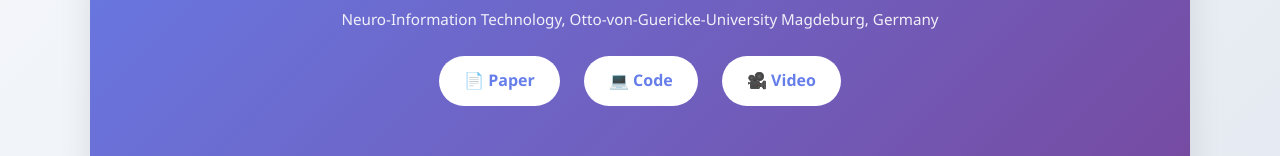
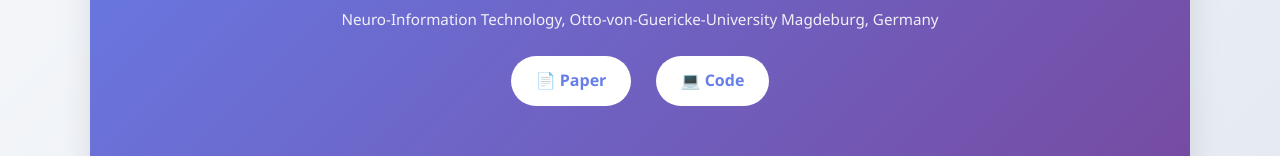
Before and after one commit to basheeraltawil/sar-slam_v0, a plain HTML site: page index.html in a window 1280 px wide. Shown: the part 239-395 px from the top of the page. Drawn offline with Linux system fonts and the light colour scheme.

Commit message:
Update index.html

```diff
--- a/index.html
+++ b/index.html
@@ -275,7 +275,6 @@
             <div class="links">
                 <a href="https://basheeraltawil.github.io/sar-slam_v0/" target="_blank">📄 Paper</a>
                 <a href="https://github.com/basheeraltawil/sar-slam" target="_blank">💻 Code</a>
-                <a href="#video">🎥 Video</a>
             </div>
         </header>
 
```
